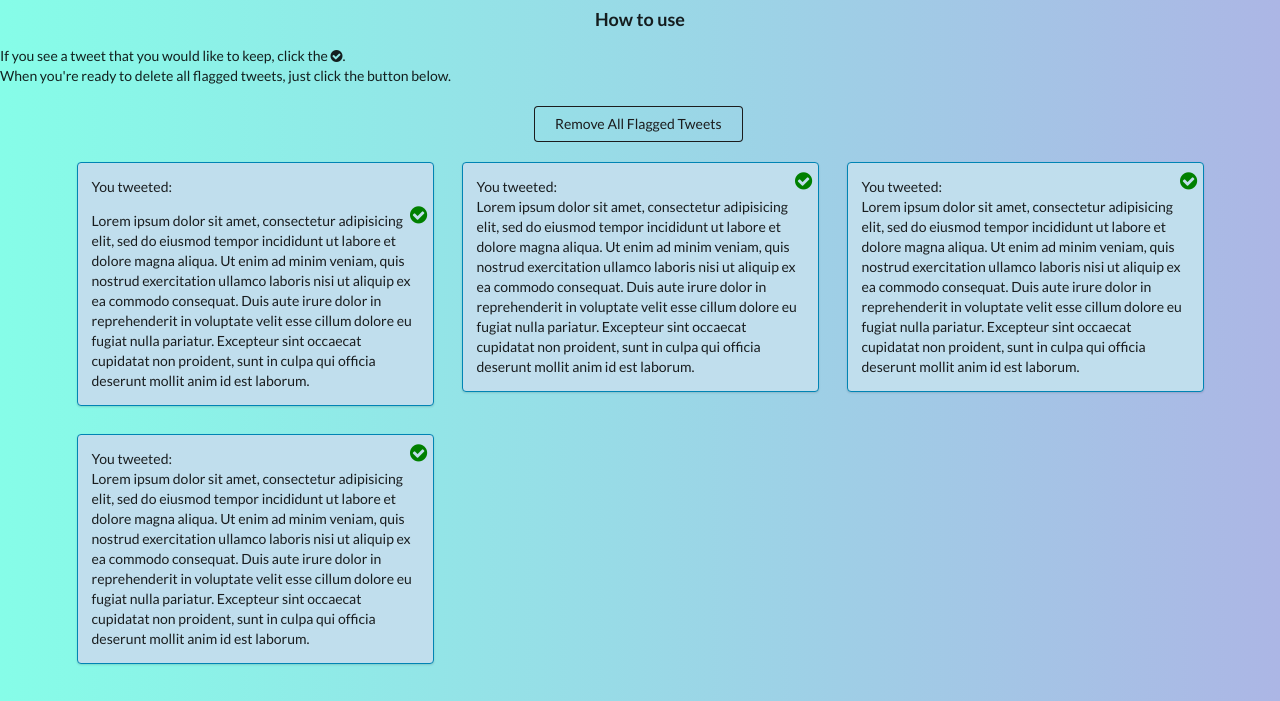
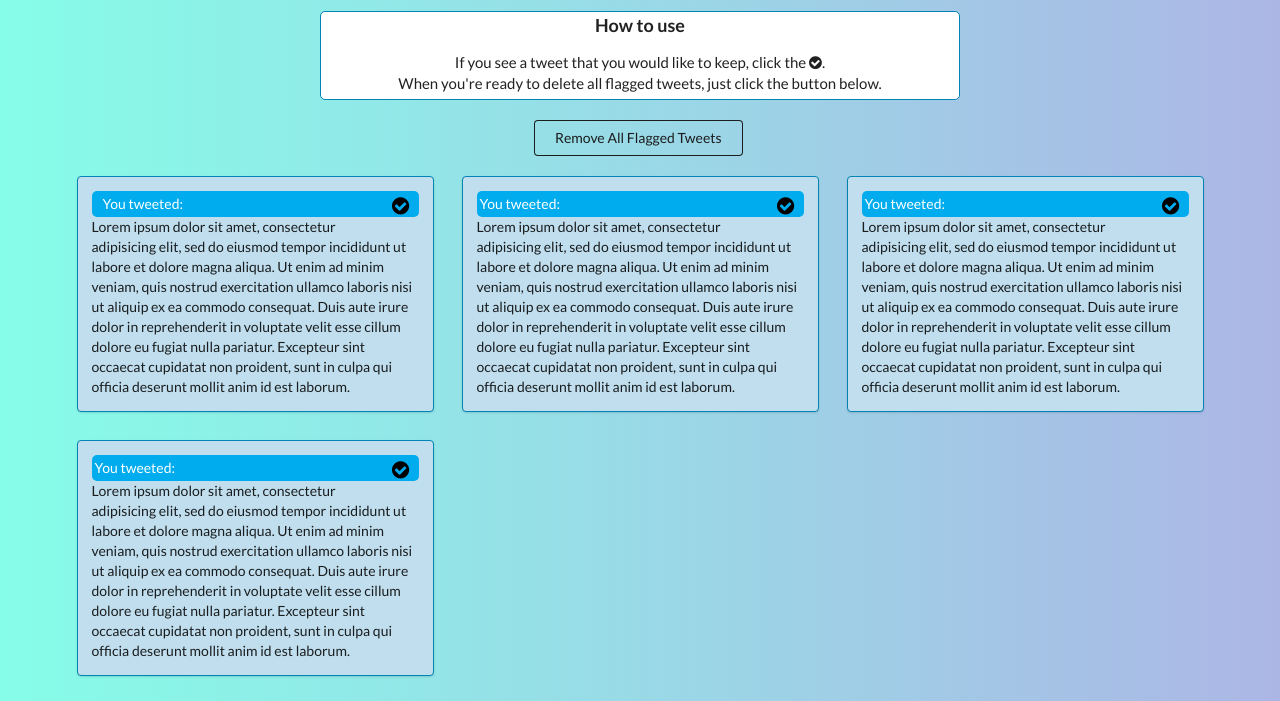
Before and after one commit to robertglatzel/detweet, a plain HTML site: page web_dynamic/templates/index.html in a window 1280 px wide. Shown: the part 129-830 px from the top of the page. Drawn offline with nearby package versions, Linux system fonts and the light colour scheme.

Commit message:
Updating with new styles

```diff
--- a/web_dynamic/static/styles/styles.css
+++ b/web_dynamic/static/styles/styles.css
@@ -4,24 +4,46 @@ body {
     background: linear-gradient(to right, #86fde8, #acb6e5); /* W3C, IE 10+/ Edge, Firefox 16+, Chrome 26+, Opera 12+, Safari 7+ */
 }
 
+#logo {
+    margin-top: 30px;
+}
+
+.instructions {
+    text-align: center;
+    border: 1px solid #0084b4;
+    border-radius: 5px;
+    width: 50%;
+    margin: 0 auto;
+    background: #ffffff;
+    padding: 5px;
+    font-size: 15px;
+}
+
+/* Tweet Box */
 .tweet {
     background: #c0deed !important;
     border-color: #0084b4 !important;
 }
-
-#logo {
-    margin-top: 30px;
+.top {
+    background-color: #00acee  !important;
+    padding: 3px;
+    color: white;
+    border-radius: 5px;
 }
+.top p {
+    display: inline;
+    margin-left: 8px;
+}
+/* Tweet Box end*/
 
 /* Keep Tweet button */
 .keep-tweet {
     float: right;
-    margin-top: -8px;
-    margin-right: -15px;
+
     background: none;
     border: none;
     font-size: 20px;
-    color: green;
+    color: black;
 }
 
 .keep-tweet:hover {
@@ -37,3 +59,7 @@ body {
     text-align: center;
     margin: 20px;
 }
+
+#remove-all:hover {
+    background-color: #00acee !important;
+}
```
